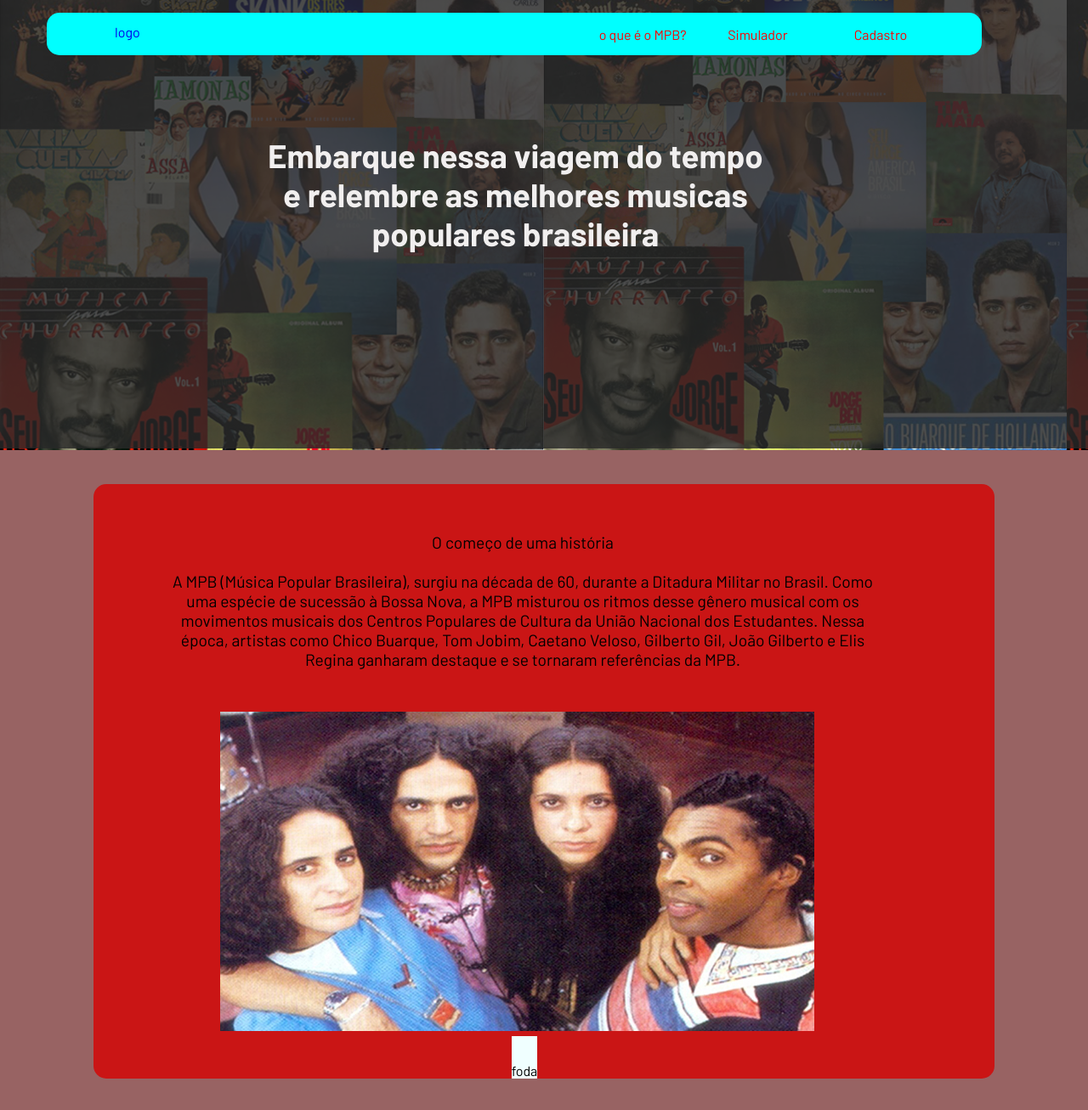
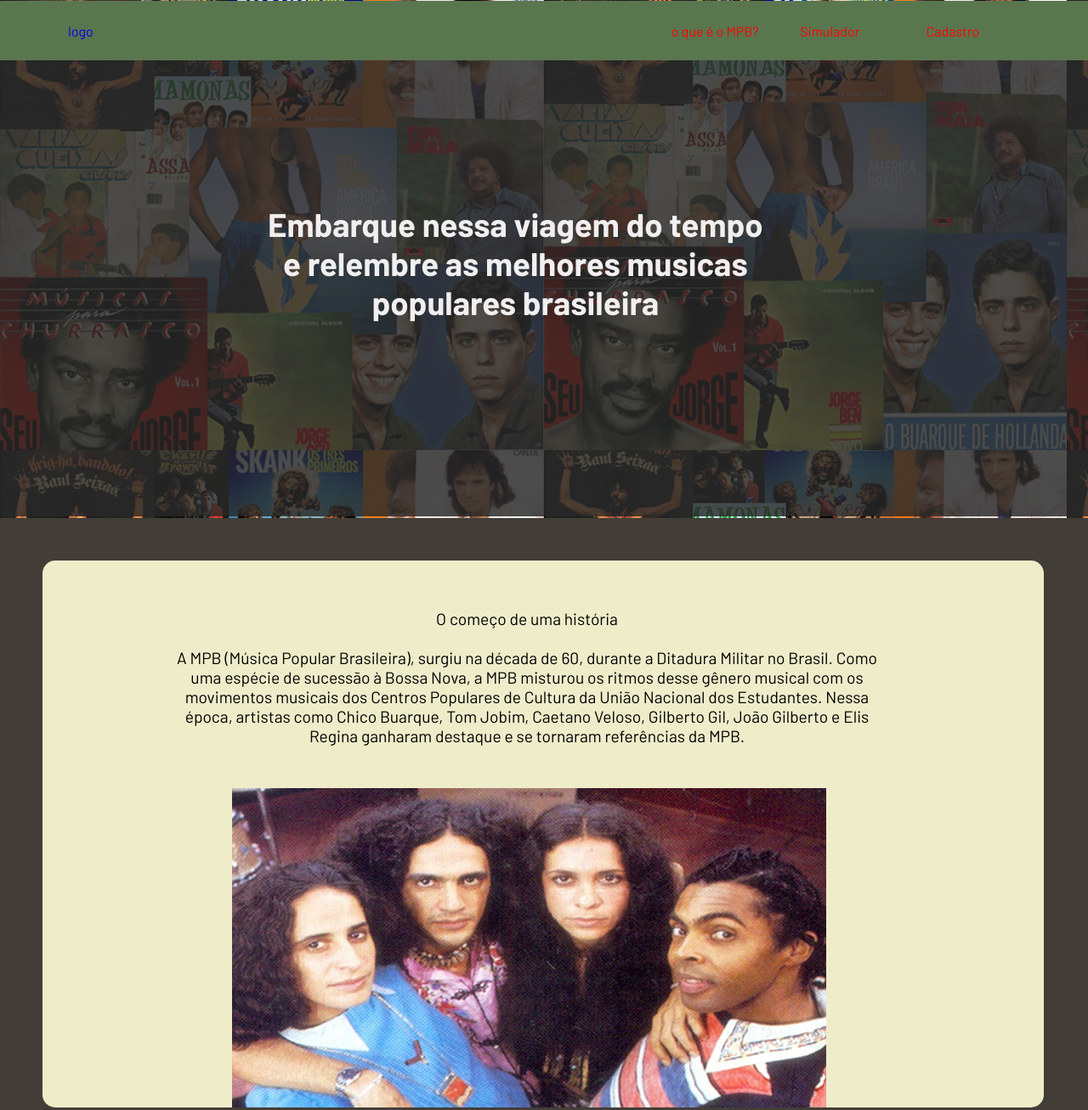
Before and after one commit to GuiScarabelli/Projeto-Individual, a plain HTML site: page index.html in a window 1280 px wide. Shown: the top 1307 px of the page at 85% size. Drawn offline with Linux system fonts and the light colour scheme.

Commit message:
Adição de uma paleta de cores razoavel pra sair da misera

```diff
--- a/index.html
+++ b/index.html
@@ -16,7 +16,7 @@
       </span>
       <ul class="item">
         <li>
-          <a href="#frase_inicio" class="btn_redirect">o que é o MPB?</a>
+          <a href="#historia" class="btn_redirect">o que é o MPB?</a>
         </li>
 
         <li>
@@ -38,7 +38,7 @@
   </div>
 
 
-  <div id="frase_inicio">
+  <div id="historia">
     <div class="como_surgiu">
       O começo de uma história <br><br>
       A MPB (Música Popular Brasileira), surgiu na década de 60, durante a Ditadura Militar no Brasil. Como uma espécie
@@ -48,15 +48,16 @@
     </div>
     <div class="foto_como_surgiu">
     </div>
+  </div>
+  <div class="foda">
+    <div class="contexto">
+      O contexto histórico <br><br>
+      Por conta do contexto histórico em que o gênero surgiu, a MPB foi marcada por um forte engajamento político e social, refletindo a efervescência cultural e as lutas da época. A música se tornou uma forma de expressão e resistência, retratando as contradições e desigualdades do país.
+    </div>
+    <div class="foto_protesto">
+    </div>
 
-    <div class="contexto">
-    <div class="teste">
-      foda
-    </div>
   </div>
-  </div>
-  </div>
-
 </body>
 
 </html>
--- a/style.css
+++ b/style.css
@@ -5,7 +5,7 @@ body {
   padding: 0;
   overflow-x: hidden;
   font-family: 'Barlow', "Segoe UI", Tahoma, Geneva, Verdana, sans-serif;
-  background-color: rgb(152, 99, 99);
+  background-color:#423E37;
 }
 
 html{
@@ -13,8 +13,9 @@ html{
 }
 
 .container{
-  background-color: blanchedalmond;
-  height: 500px;
+    background-color: #D8F3DC;
+    backdrop-filter: opacity(0.2);
+    height: 580px;
     width: 100%;
     padding: 15px;
     background-image: url(./assets/foto_container.jpg);
@@ -24,24 +25,26 @@ html{
     background: rgba(41, 41, 41, 0.826);
     backdrop-filter: blur(2,5px);
     margin-right: 10px;
-  height: 531px;
+    height: 547px;
     width: 103%;
-  /* margin-top: 100px; */
+    margin-top: 100px;
     margin: -339px 65px -63px -15px;
   }
 
 .navbar{
   position: fixed;
     display: flex;
-  background-color: aqua;
-  margin-left: 40px;
+    background-color: #5A764F;
+    margin-left: -15px;
     margin-right: 40px;
-  height: 50px;
-  border-radius: 15px;
+    margin-top: -14px;
+    height: 70px;
+    width: 101%;
+    /* border-radius: 15px;*/
   }
 
 .navbar span{
-  margin-top: 13px;
+  margin-top: 26px;
   margin-left: 80px;
 }
 
@@ -49,39 +52,40 @@ html{
   text-decoration: none;
   }
 
+
 .btn_redirect{
   color:#ff0000;
   font-size: medium;
   margin-left: -100px;
 }
 
-#frase_inicio{
+#historia{
   display: flex;
-  height: 700px;
-  margin: 40px 110px;
+  width: 92%;
+  margin-left: 50px;
+  margin-top: 50px;
   border-radius: 15px;
-  background: #ca1515;
+  background: #EFECCA;
   text-align: start;
   animation: go-back 1s;
 }
-
-
-
+/*
 @keyframes go-back {
   from {
     transform: translateX(100px);
   }
   to {
-    transform: translateX(-20);
-  }
-}
+    transform: translateX(-40);
+  } */
+
 
  .texto_foto{
   display: flex;
     /* justify-content: flex-end; */
     color: rgb(241, 239, 239);
-  margin-top: 145px;
+    margin-top: 226px;
     margin-left: 300px;
+    margin-bottom: auto;
     /* margin-right: 500px; */
     text-align: center;
     font-size: larger;
@@ -89,15 +93,52 @@ html{
 
 .navbar .item{
   width: 300px;
-  margin-left: 600px;
+    margin-left: 740px;
     margin-right: 50px;
-  margin-bottom: 10px;
+    margin-top: 26px;
     display: flex;
     justify-content: space-between;
     list-style: none;
 }
 
 .como_surgiu{
+    display: flex;
+    justify-content: center;
+    text-align: center;
+    margin-right: 138px;
+    margin-top: 37px;
+    margin-left: 155px;
+    font-size: larger;
+    align-items: center;
+    width: 830px;
+    height: 200px;
+}
+
+ .foto_como_surgiu{
+  background-color: #ad5151;
+  background-image: url(././Assets/doces-barbaros.jpeg);
+  background-position: center;
+  align-items: center;
+  display: flex;
+  justify-content: space-around;
+  height: 376px;
+  width: 699px;
+  margin-top: 268px;
+  margin-left: -900px;
+}
+
+.foda{
+  display: flex;
+  width: 92%;
+  margin-left: 50px;
+  margin-top: 50px;
+  border-radius: 15px;
+  background: #D9B44A;
+  text-align: start;
+  animation: go-back 1s;
+}
+
+.contexto{
   display: flex;
   justify-content: center;
   text-align: center;
@@ -112,40 +153,68 @@ html{
   height: 200px;
 }
 
-
-.foto_como_surgiu{
+.foto_protesto{
   background-color: #ad5151;
-    background-image: url(././Assets/doces-barbaros.jpeg);
+  background-repeat: no-repeat;
+    background-image: url(././Assets/imagem_protesto.jpg);
     align-items: center;
     display: flex;
     justify-content: space-around;
     height: 376px;
     width: 699px;
-    margin-top: 268px;
-    margin-left: -771px;
+    margin-top: 240px;
+    margin-left: -765px;
   }
 
 
-.teste{
-  display: flex;
-    align-items: end;
-    justify-content: center;
-    margin-right: 382px;
-    width: 50px;
-    margin-left: -300px;
-    margin-top: 650px;
-    height: 50px;
-    background-color: azure;
+  /* body {
+    margin: 0;
+    font-family: Arial, sans-serif;
   }
 
-.contexto{
+  nav {
+    background-color: #EFECCA;
     display: flex;
-  align-items: end;
-  justify-content: center;
-  /* margin-right: 320px; */
-  width: 0;
-  /* margin-left: 320px; */
-  margin-top: 650px;
-  height: 50px;
-  background-color: azure;
+    justify-content: space-between;
+    align-items: center;
+    padding: 20px;
   }
+
+  .nav-left a,
+  .nav-center a,
+  .nav-right a {
+    color: #423E37;
+    text-decoration: none;
+  }
+
+  .nav-center a {
+    font-weight: bold;
+  }
+
+  .landing-page {
+    background-color: #D8F3DC;
+    text-align: center;
+    padding: 50px;
+  }
+
+  .landing-page h1 {
+    font-size: 3em;
+    color: #423E37;
+    margin-bottom: 20px;
+  }
+
+  .landing-page p {
+    font-size: 1.2em;
+    color: #423E37;
+    margin-bottom: 40px;
+  }
+
+  .cta-button {
+    display: inline-block;
+    background-color: #E2725B;
+    color: #FFFFFF;
+    padding: 10px 20px;
+    border-radius: 5px;
+    text-decoration: none;
+    font-weight: bold;
+  } */
```
Also changed, not shown: Assets/imagem_protesto.jpg. Lines whose indentation alone changed are shown as unchanged.
